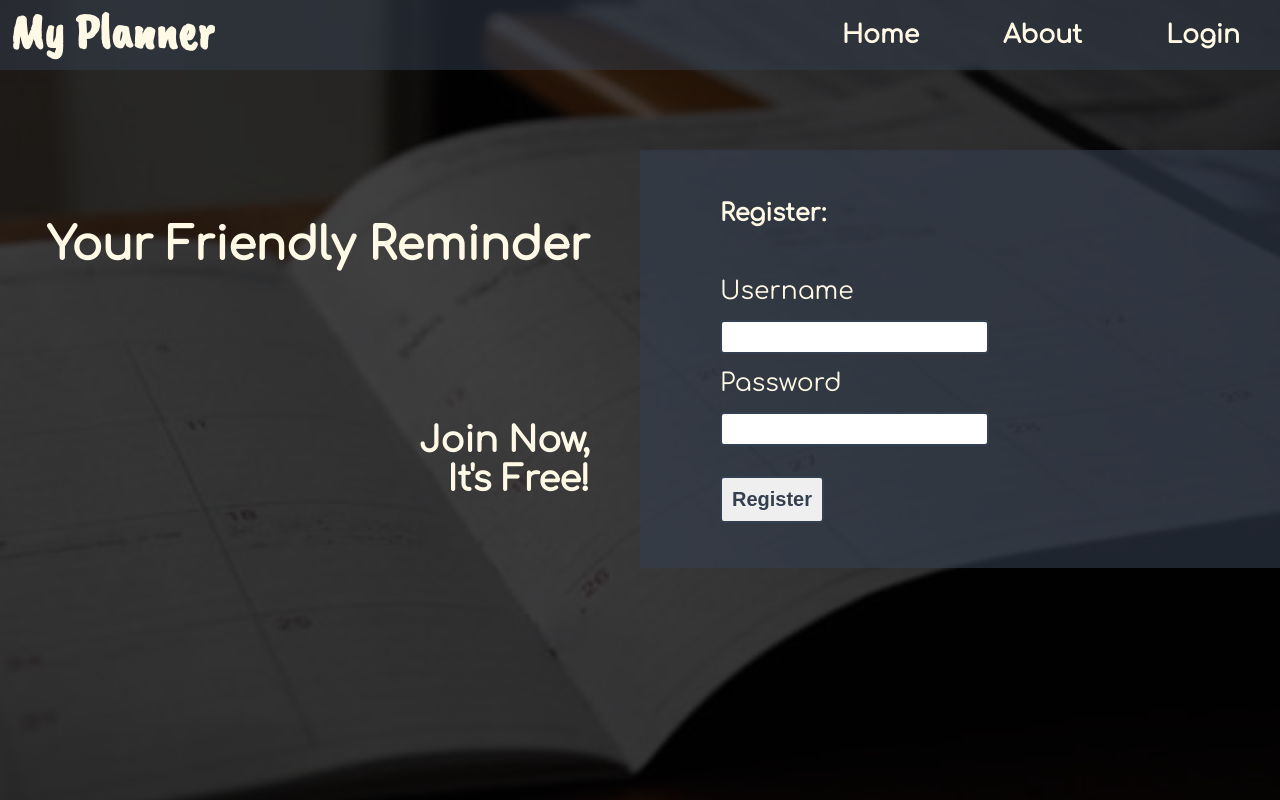
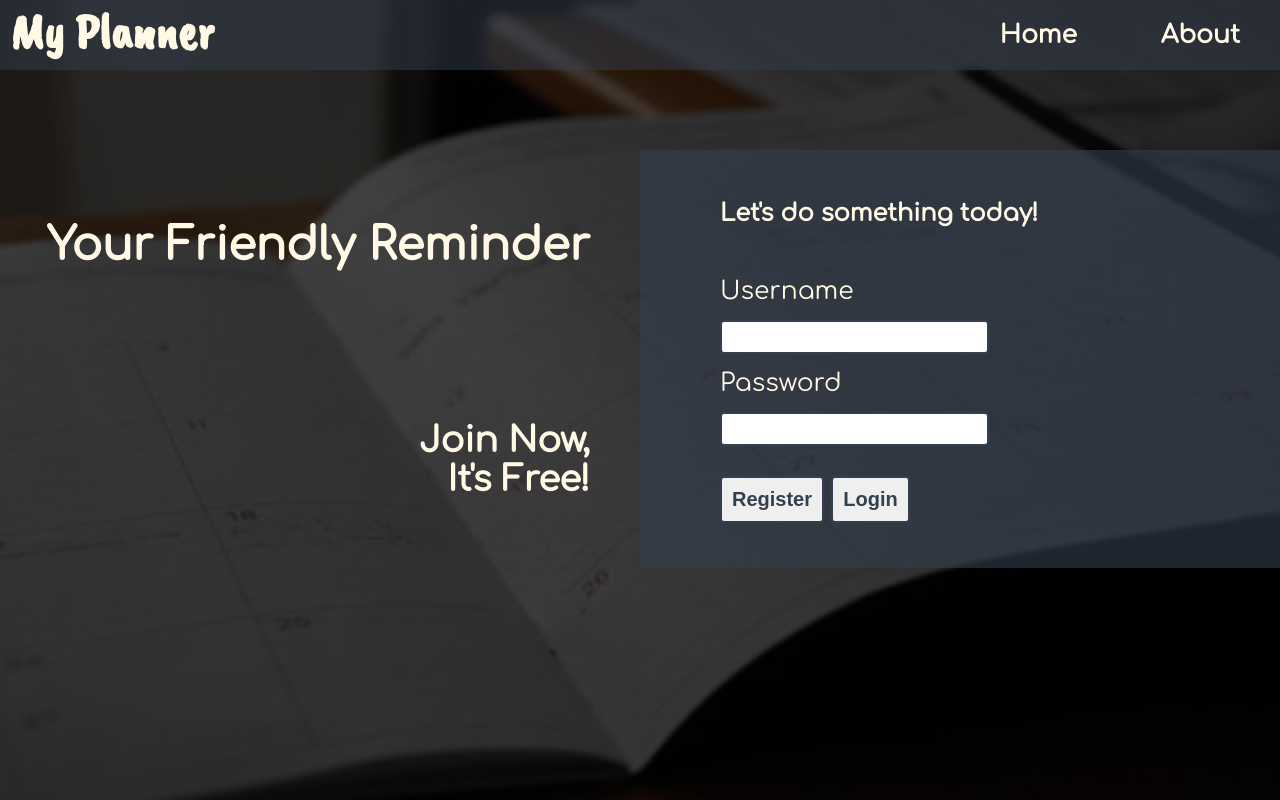
Before and after one commit to michaelsusanto81/MyPlanner, a plain HTML site: page index.html in a window 1280 px wide. Drawn offline with nearby package versions, Linux system fonts and the light colour scheme.

Commit message:
Removed Login Page

```diff
--- a/index.html
+++ b/index.html
@@ -14,7 +14,6 @@
 			<ul>
 				<li><a href="#">Home</a></li>
 				<li><a href="#">About</a></li>
-				<li><a href="#">Login</a></li>
 			</ul>
 			<div class="clear"></div>
 		</nav>
@@ -26,13 +25,14 @@
 		</article>
 
 		<section>
-			<h1>Register:</h1>
+			<h1>Let's do something today!</h1>
 			<form action="" method="post">
 				<label for="username">Username</label><br>
 				<input type="text" name="username" id="username" autocomplete="off"><br>
 				<label for="password">Password</label><br>
 				<input type="password" name="password" id="password" autocomplete="off"><br>
-				<button type="submit" name="submit">Register</button>
+				<button type="submit" name="register">Register</button>
+				<button type="submit" name="login">Login</button>
 			</form>
 		</section>
 
```
